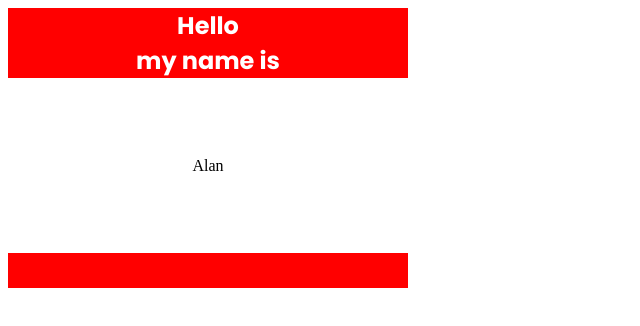
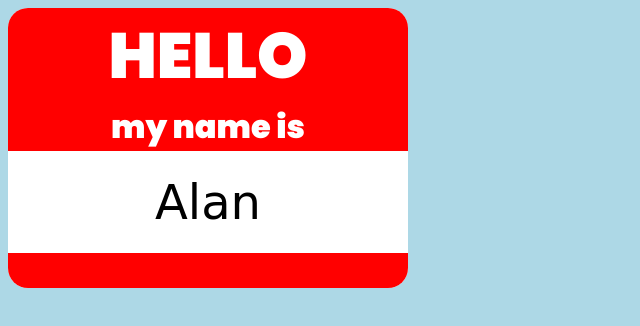
Before and after one commit to satyadvaya/lab02a-name-tag-june, a plain HTML site: page index.html in a window 1280 px wide. Shown: the whole page, without its empty margins (0-640 px from the left). Drawn offline with Linux system fonts and the light colour scheme.

Commit message:
committing to submit

```diff
--- a/index.html
+++ b/index.html
@@ -6,17 +6,19 @@
     <meta name="viewport" content="width=device-width, initial-scale=1.0">
     <title>Name Tag</title>
     <link rel="stylesheet" href="style.css">
-    <link href="https://fonts.googleapis.com/css2?family=Poppins:wght@400;700&display=swap" rel="stylesheet">
+    <link rel="preconnect" href="https://fonts.googleapis.com">
+    <link rel="preconnect" href="https://fonts.gstatic.com" crossorigin>
+    <link href="https://fonts.googleapis.com/css2?family=Poppins:wght@900&display=swap" rel="stylesheet">
 </head>
 <body>
     <main>
         <div class="name-tag">
-            <section class="top">
+            <section class="top-section">
                 <h1>Hello</h1>
                 <h2>my name is</h2>
             </section>
-            <section class="middle">Alan</section>
-            <section class="bottom"></section>
+            <section class="middle-section">Alan</section>
+            <section class="bottom-section"></section>
         </div>
     </main>
 </body>
--- a/style.css
+++ b/style.css
@@ -1,6 +1,11 @@
 :root {
     --main-border-radius: 20px;
 }
+
+body {
+    background-color: lightblue;
+}
+
 .name-tag {
     height: 280px;
     width: 400px;
@@ -8,30 +13,46 @@
     flex-direction: column;
     justify-content: space-between;
     align-items: center;
-    border-radius: 10px;
+    border-radius: var(--main-border-radius);
     background-color: white;
 }
-.top,
-.bottom {
+
+.top-section,
+.bottom-section {
     background-color: red;
     width: 100%;
 }
+
+.top-section {
+    border-radius: var(--main-border-radius) var(--main-border-radius) 0px 0px;
+}
+
+.middle-section {
+    font-family: cursive;
+    font-size: 3rem;
+    background-color: white;
+}
+
+.bottom-section {
+    height: 35px;
+    border-radius: 0px 0px var(--main-border-radius) var(--main-border-radius);
+}
+
 h1,
 h2 {
     text-align: center;
     color: white;
     font-family: 'Poppins', sans-serif;
     margin: 0;
+}
 
+h1 {
+    text-transform: uppercase;
+    font-size: 4rem;
+    font-weight: 900;
 }
-.bottom {
-    height: 35px;
-    border-radius: 0px 0px var(--main-border-radius) 20px var((--main-border-radius) 20px
-.middle {
-    font-family: cursive;
+
+h2 {
     font-size: 2rem;
-    background-color: white;
+    font-weight: lighter;
 }
-.top {
-    border-radius: var(--main-border-radius) 20px var((--main-border-radius) 20px 0px 0px;
-}
```
